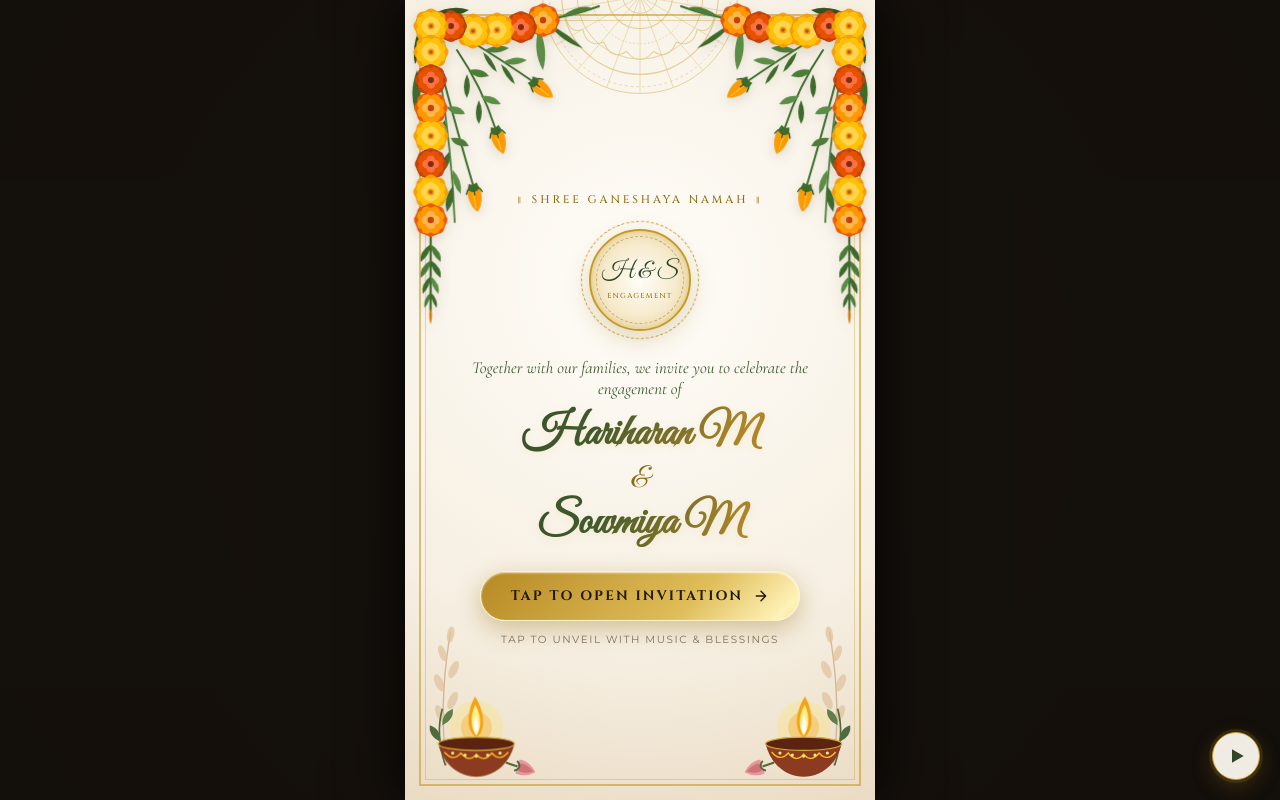
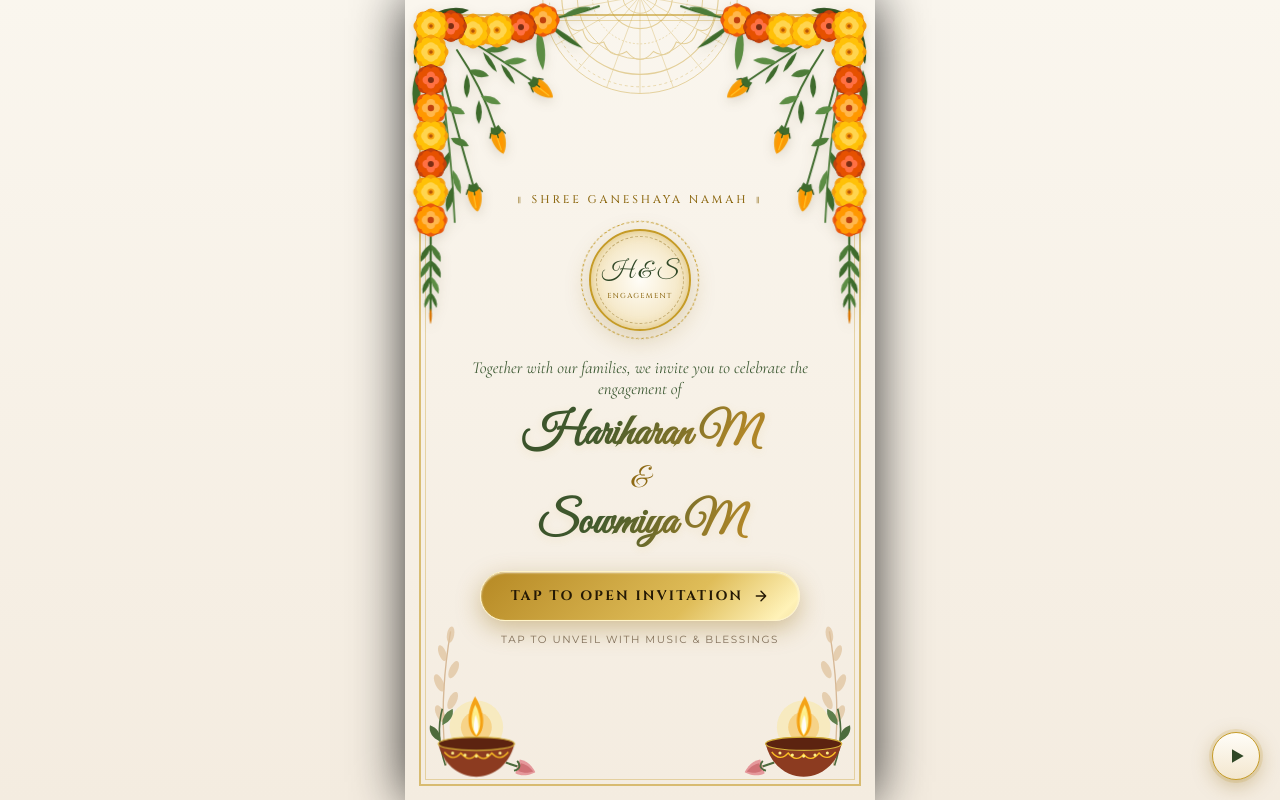
Before and after one commit to Vasanthv7/engagement-invitation, a plain HTML site: page index.html in a window 1280 px wide. Drawn offline with nearby package versions, Linux system fonts and the light colour scheme.

Commit message:
Update index.html

```diff
--- a/index.html
+++ b/index.html
@@ -3,6 +3,8 @@
 <head>
     <meta charset="UTF-8">
     <meta name="viewport" content="width=device-width, initial-scale=1.0, maximum-scale=5.0">
+    <meta name="color-scheme" content="light only">
+    <meta name="supported-color-schemes" content="light only">
     <title>Engagement Invitation | Hariharan M &amp; Sowmiya M</title>
 
     <!-- WhatsApp & Social Sharing Meta Tags -->
@@ -19,6 +21,9 @@
     <!-- 100% Native Self-Contained CSS -->
     <style>
         :root {
+            color-scheme: light only;
+            forced-color-adjust: none;
+            -webkit-forced-color-adjust: none;
             --parchment-light: #FAF6EE;
             --parchment-warm: #F4ECE0;
             --parchment-deep: #EADBC4;
@@ -35,23 +40,36 @@
             --lotus-pink: #D98A8C;
         }
 
+        :root, html, body {
+            color-scheme: light only !important;
+            forced-color-adjust: none !important;
+            -webkit-forced-color-adjust: none !important;
+            background-color: #FAF6EE !important;
+            background-image: linear-gradient(180deg, #FAF6EE 0%, #FAF6EE 100%) !important;
+        }
+
         * {
             box-sizing: border-box;
             margin: 0;
             padding: 0;
             -webkit-tap-highlight-color: transparent;
+            forced-color-adjust: none;
+            -webkit-forced-color-adjust: none;
         }
 
         html {
             scroll-behavior: smooth;
-            background-color: #1F1B16;
-            color: var(--olive-dark);
+            background-color: #FAF6EE !important;
+            background-image: linear-gradient(180deg, #FAF6EE 0%, #FAF6EE 100%) !important;
+            color: var(--olive-dark) !important;
             font-family: 'Cormorant Garamond', Georgia, serif;
         }
 
         body {
             min-height: 100vh;
-            background: radial-gradient(circle at center, #2C251D 0%, #17130E 100%);
+            background-color: #FAF6EE !important;
+            background-image: linear-gradient(180deg, #FAF6EE 0%, #FAF6EE 100%) !important;
+            color: var(--olive-dark) !important;
             display: flex;
             justify-content: center;
             overflow-x: hidden;
@@ -60,6 +78,30 @@
         body.locked {
             overflow: hidden;
             height: 100vh;
+        }
+
+        /* Anti-Dark-Mode Lock for Key Containers */
+        #gatefold-cover,
+        .cover-card,
+        .invitation-shell {
+            color-scheme: light only !important;
+            forced-color-adjust: none !important;
+            -webkit-forced-color-adjust: none !important;
+            background-color: #FAF6EE !important;
+            background-image: linear-gradient(180deg, #FAF6EE 0%, #F4ECE0 100%) !important;
+            color: var(--olive-dark) !important;
+        }
+
+        .venue-card,
+        .countdown-box,
+        .scratch-card-inner,
+        .control-btn {
+            color-scheme: light only !important;
+            forced-color-adjust: none !important;
+            -webkit-forced-color-adjust: none !important;
+            background-color: #FFFDF8 !important;
+            background-image: linear-gradient(180deg, #FFFDF8 0%, #F3E6CE 100%) !important;
+            color: var(--olive-dark) !important;
         }
 
         /* Typography Classes */
@@ -1033,7 +1075,6 @@
     <audio id="bg-audio" loop preload="auto">
         <source src="./song.mp3" type="audio/mpeg">
         <source src="./marriage-at-2am-background-score-masstamilandev_uKTQQ87m.mp3" type="audio/mpeg">
-
     </audio>
 
     <!-- Bottom-Right Circular Play / Pause Audio Toggle Button (Icon Only) -->
```
